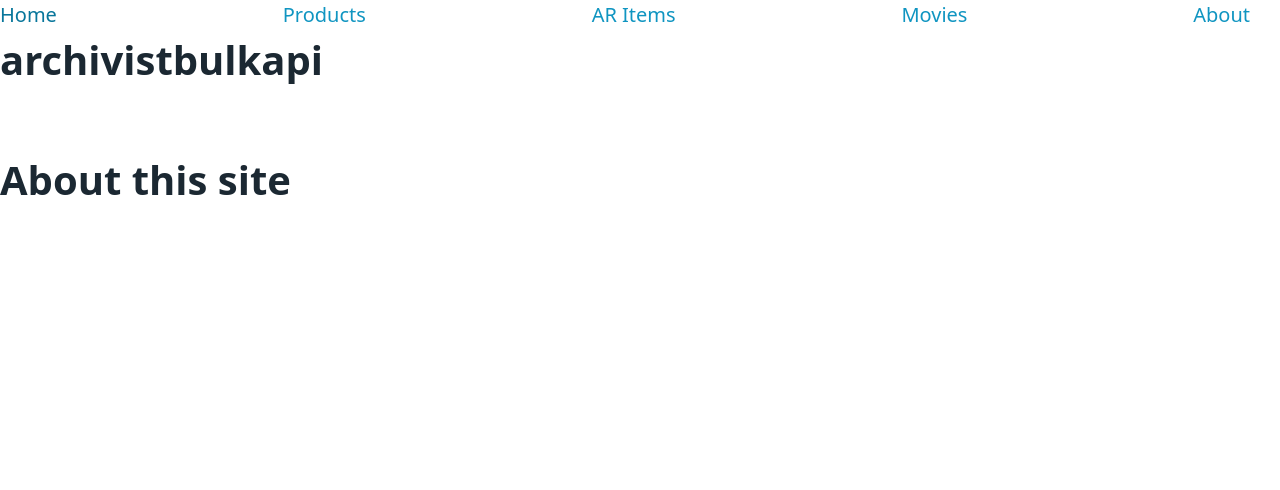
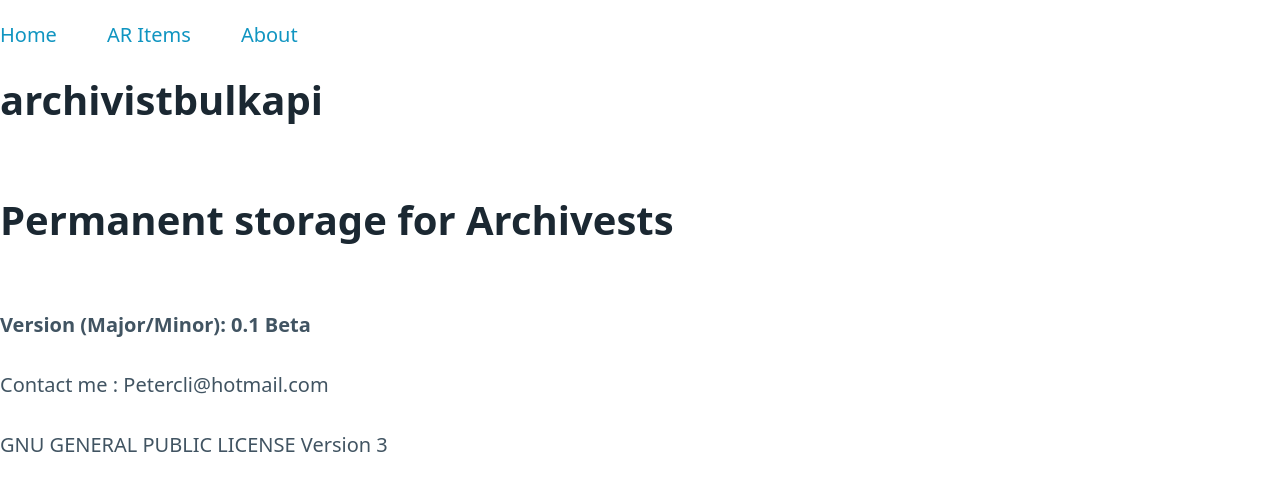
Before and after one commit to maxcli/web3kit, a SvelteKit app: page /about in a window 1280 px wide. Shown: the top 490 px of the page. Built offline with nearby package versions, Linux system fonts and the light colour scheme.

Commit message:
'hook_server'

```diff
--- a/src/hooks.server.js
+++ b/src/hooks.server.js
@@ -1,14 +1,23 @@
+
+
+import { authenticateUser } from './lib/server/authenticateUser';
+
 export async function handle({ event, resolve }) {
 
-    if (event.url.pathname.startsWith('/custom')) {
-      return new Response('custom response');
+    if (event.url.pathname.startsWith('/smile')) {
+
+
+      return new Response('😄')
+
     }
    //stage 1
-    event.locals.something ='data from hooks'
+    event.locals.user='Test' //authenticateUser(event)
 
     const response = await resolve(event);   //stage 2
 
     response.headers.set('x-custom-header', 'potato');
      //stage 3
     return response;
+
+
   }
--- /dev/null
+++ b/src/lib/server/authenticateUser.js
@@ -0,0 +1,19 @@
+import  {RequestEvent} from "@sveltejs/kit"
+
+export const authenticateUser =  (event ) => {
+
+    const {cookies}=event
+    const userToken=cookies.get("auth")
+
+    if (userToken=="regularusertoken"){
+
+        const user={
+            id:1, email:"someone@nothere.com" ,role:"USER"
+
+        }
+        return user
+
+    }
+
+    return null
+}
--- /dev/null
+++ b/src/routes/+layout.server.js
@@ -0,0 +1,4 @@
+
+export const load =async ({locals})  =>{
+    return {user: locals.user}
+}
--- a/src/routes/+layout.svelte
+++ b/src/routes/+layout.svelte
@@ -1,11 +1,25 @@
 <header>
 <nav>
+<ul>
+<li>
+    <a href="/">Home</a>
+</li>
 
-<a href="/">Home</a>
-<a href="/products" data-sveltekit-preload-data="hover">Products</a>
+<li>
 <a href="/aritems" data-sveltekit-preload-data="hover">AR Items</a>
+</li>
+<li>
+    <a href="/about">About</a>
+</li>
+<!--
+<li>
 <a href="/movies"  data-sveltekit-preload-data="hover">Movies</a>
-<a href="/about">About</a>
+</li>
+<li>
+    <a href="/products" data-sveltekit-preload-data="hover">Products</a>
+</li>
+-->
+</ul>
 </nav>
 <h1>archivistbulkapi</h1>
 
--- a/src/routes/about/+page.svelte
+++ b/src/routes/about/+page.svelte
@@ -1 +1,13 @@
-<h1>About this site</h1>
+<script>
+
+const versionNum="0.1 Beta"
+</script>
+
+
+<p></p>
+<h1>Permanent storage for Archivests</h1>
+<p><b>Version (Major/Minor): {versionNum}</b></p>
+
+<p>Contact me : Petercli@hotmail.com</p>
+
+<p>GNU GENERAL PUBLIC LICENSE Version 3</p>
--- /dev/null
+++ b/src/routes/user/+server.js
@@ -0,0 +1,5 @@
+// who am i?
+export const GET= async  ({ locals}) =>{
+
+    return new Response(locals.user);
+}
```
Also changed, not shown: src/routes/+page.svelte (+8 -0 lines), src/routes/protected/+page.server.js (deleted), 1 other file (tests, documents, lock files or other folders).
